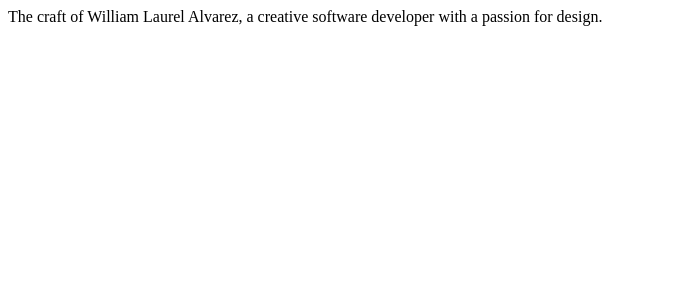
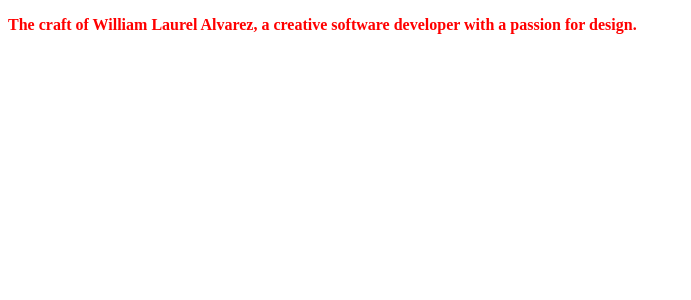
Before and after one commit to wilyyy/2023-portfolio, a Next.js app: page / in a window 1280 px wide. Shown: the top 300 px of the page, without its empty margins (0-691 px from the left). Built offline with nearby package versions, Linux system fonts and the light colour scheme.

Commit message:
feat: obfuscated text, play with it later

```diff
--- a/src/components/ObfuscatedText/ObfuscatedText.tsx
+++ b/src/components/ObfuscatedText/ObfuscatedText.tsx
@@ -1,11 +1,17 @@
 import { useState, useEffect } from "react";
+import styles from "./obfuscatedText.module.scss";
 
 interface Props {
    obfuscationSpeed?: number;
    children: string;
+   className?: string;
 }
 
-export default function ObfuscatedText({ children, obfuscationSpeed = 1000 }: Props) {
+export default function ObfuscatedText({
+   children,
+   obfuscationSpeed = 1000,
+   className,
+}: Props) {
    const obfuscationCharacters =
       "ABCDEFGHIJKLMNOPQRSTUVWXYZabcdefghijklmnopqrstuvwxyz~!@#$%^&*()-+=[]{}|;:,./<>?";
 
@@ -13,33 +19,53 @@ export default function ObfuscatedText({ children, obfuscationSpeed = 1000 }: Pr
    const [reveal, setReveal] = useState<boolean>(false);
 
    useEffect(() => {
-      const obfuscate = () => {
+      const revealTimeout = setTimeout(() => {
+         setObfuscatedText(children);
+         setReveal(true);
+      }, obfuscationSpeed);
+
+      return () => {
+         clearTimeout(revealTimeout);
+      };
+   }, [children, obfuscationSpeed]);
+
+   useEffect(() => {
+      if (!reveal) {
+         //  const characterCount = children.replace(/ /g, "").length;
+         let obfuscationInterval: NodeJS.Timeout;
+
+         const Obfuscate = () => {
             const obfuscatedChars = children
                .split("")
-            .map(() => {
+               .map((char) => {
                   const randomCharIndex = Math.floor(
                      Math.random() * obfuscationCharacters.length
                   );
-               return obfuscationCharacters[randomCharIndex];
+                  return char !== " " ? obfuscationCharacters[randomCharIndex] : " ";
                })
                .join("");
 
             setObfuscatedText(obfuscatedChars);
          };
 
-      const obfuscationInterval = setInterval(obfuscate, 100); // Change characters every 100ms
+         const StartObfuscating = () => {
+            Obfuscate();
 
-      const revealTimeout = setTimeout(() => {
-         clearInterval(obfuscationInterval);
-         setObfuscatedText(children);
-         setReveal(true);
-      }, obfuscationSpeed);
+            const randomInterval = Math.floor(Math.random() * (100 - 20 + 1)) + 20;
+            obfuscationInterval = setTimeout(StartObfuscating, randomInterval);
+         };
+
+         StartObfuscating();
 
          return () => {
-         clearInterval(obfuscationInterval);
-         clearTimeout(revealTimeout);
+            clearTimeout(obfuscationInterval);
          };
-   }, [children, obfuscationSpeed]);
+      }
+   }, [children, reveal]);
 
-   return <div>{obfuscatedText}</div>;
+   return (
+      <p className={`${className}, ${styles.test}`}>
+         {reveal ? children : obfuscatedText}
+      </p>
+   );
 }
--- /dev/null
+++ b/src/components/ObfuscatedText/obfuscatedText.module.scss
@@ -0,0 +1,4 @@
+.test {
+   font-weight: 900;
+   color: red;
+}
```
Lines whose indentation alone changed are shown as unchanged.
